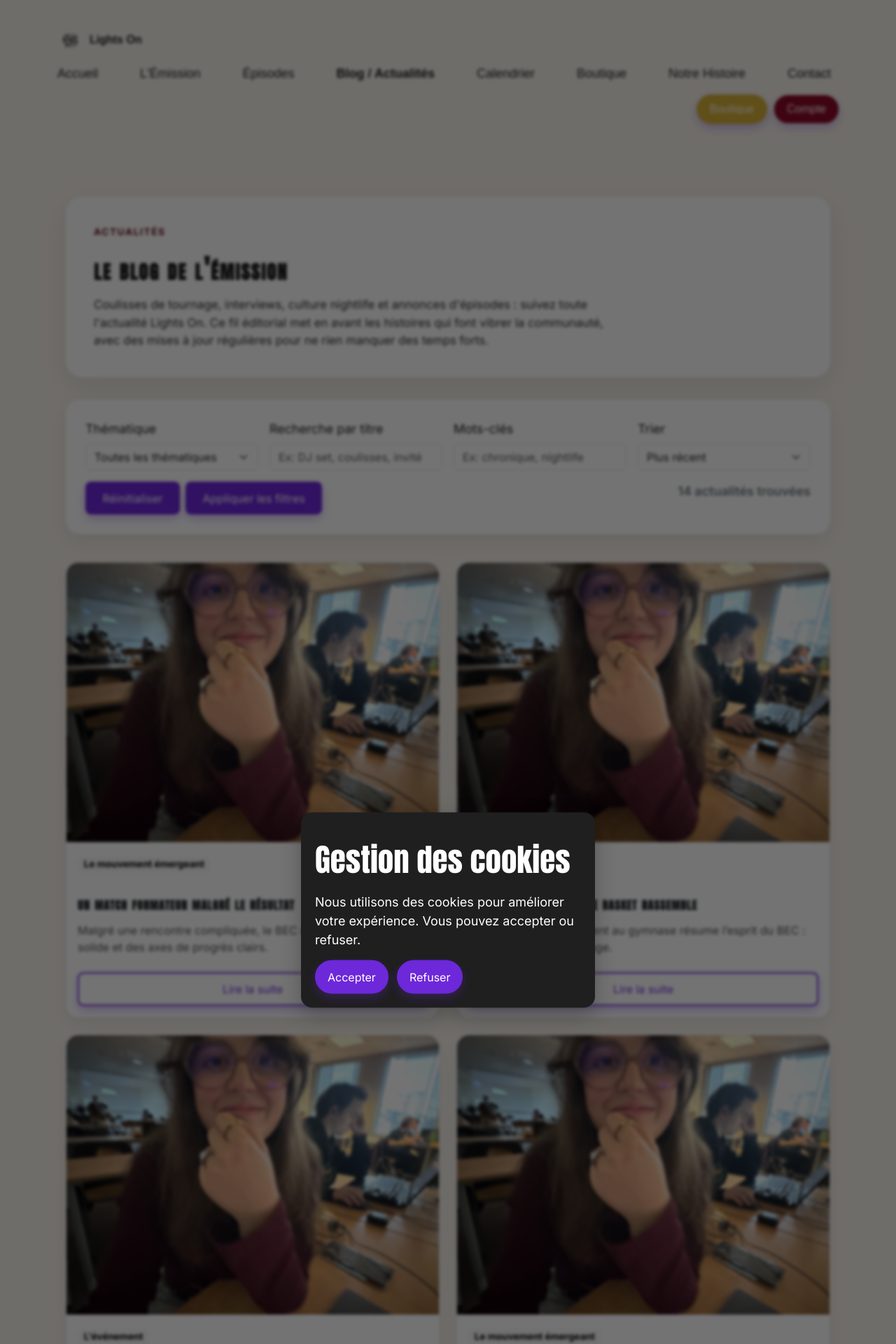
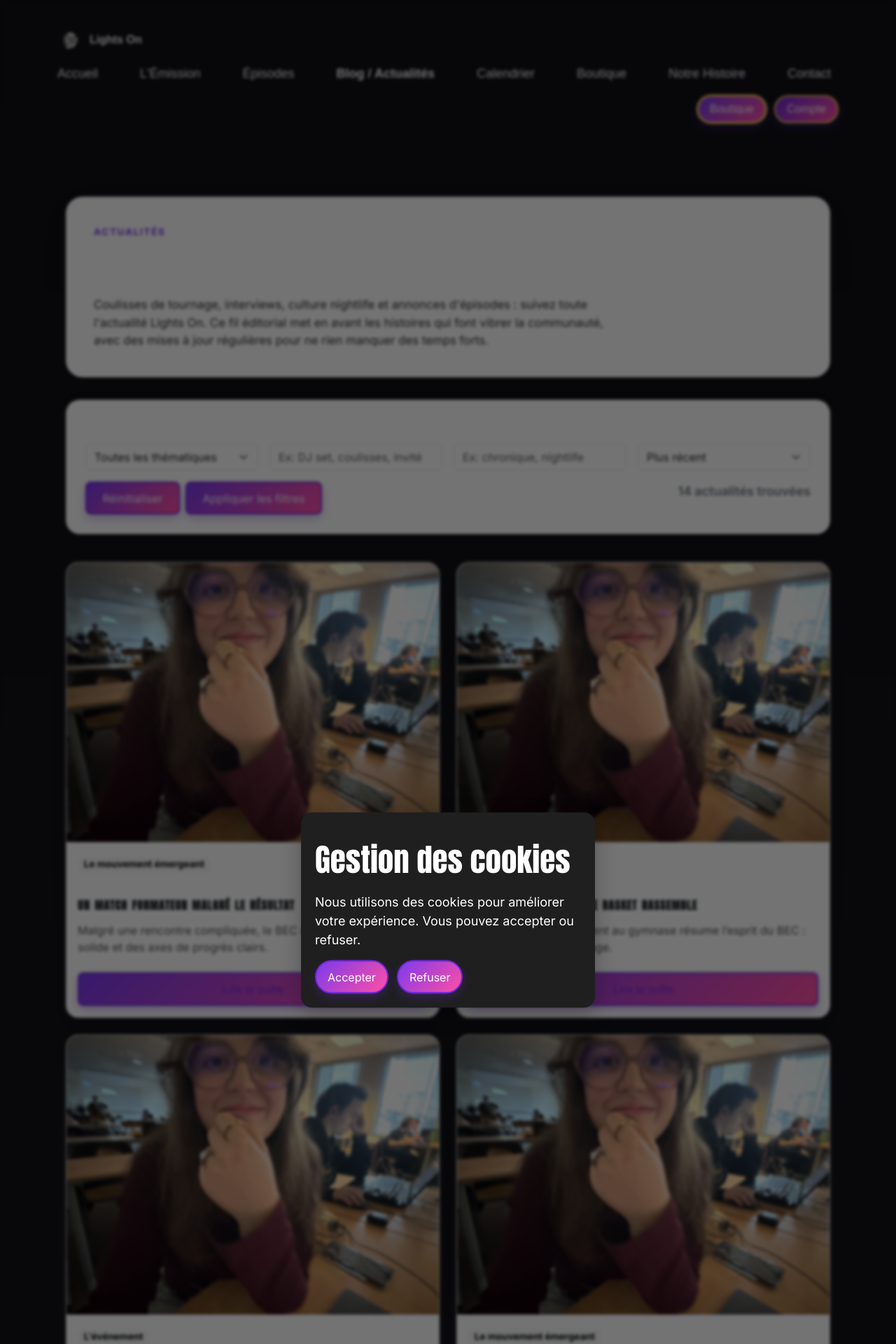
Before and after one commit to MehdiAks/Showtime_LightsOn, a PHP site: page /actualites.php in a window 1280 px wide. Shown: the top 1920 px of the page at 70% size. Run offline with PHP 8.4, Linux system fonts and the light colour scheme; data comes from the database, SQL or seed files in the repository; grey boxes are pictures that could not be loaded.

Commit message:
Refonte CSS vers une palette violet jaune rose

```diff
--- a/src/css/about.css
+++ b/src/css/about.css
@@ -3,7 +3,7 @@
 }
 
 .about-page h1 {
-    color: #67081D;
+    color: #7c3aed;
 }
 
 .about-page p {
--- a/src/css/actualites.css
+++ b/src/css/actualites.css
@@ -13,7 +13,7 @@
     letter-spacing: 0.12em;
     font-size: 0.85rem;
     font-weight: 700;
-    color: #67081d;
+    color: #7c3aed;
     margin-bottom: 0.75rem;
 }
 
--- a/src/css/colors.css
+++ b/src/css/colors.css
@@ -1,20 +1,52 @@
 :root {
-    --bec-offwhite: #181822;
-    --bec-dark: #f2eeff;
+    --bec-offwhite: #121218;
+    --bec-dark: #ffffff;
     --bec-accent: #ffd84d;
+    --bec-violet: #7c3aed;
+    --bec-pink: #ff4fa3;
+    --bec-surface: #1a1a24;
 }
 
 html {
-    background-color: var(--bec-offwhite);
+    background: linear-gradient(180deg, #101014 0%, #1b1b27 100%);
 }
 
 body {
     position: relative;
-    background-color: var(--bec-offwhite);
+    background: linear-gradient(180deg, #101014 0%, #1b1b27 100%);
     color: var(--bec-dark);
 }
 
+a,
+h1,
+h2,
+h3,
+h4,
+h5,
+h6,
+p,
+span,
+li,
+label {
+    color: #ffffff;
+}
 
+button,
+.btn,
+input[type="submit"],
+input[type="button"] {
+    background: linear-gradient(135deg, var(--bec-violet), var(--bec-pink));
+    color: #ffffff;
+    border: 1px solid var(--bec-accent);
+}
+
+button:hover,
+.btn:hover,
+input[type="submit"]:hover,
+input[type="button"]:hover {
+    background: linear-gradient(135deg, #8b5cf6, #ff6bb4);
+    color: #ffffff;
+}
 
 @media (max-width: 768px) {
     .site-main {
--- a/src/css/contact.css
+++ b/src/css/contact.css
@@ -12,7 +12,7 @@
 
 .champ input:focus {
     border-color: var(--bec-accent);
-    box-shadow: 0 0 0 0.2rem rgba(103, 8, 29, 0.25);
+    box-shadow: 0 0 0 0.2rem rgba(124, 58, 237, 0.25);
     outline: none;
 }
 
@@ -21,7 +21,7 @@
 }
 
 .btn_envoyer{
-    background-color: #67081d;
+    background-color: #7c3aed;
     color: #ddd;
     padding: 10px;
     border-radius: 25px;
--- a/src/css/css-header-footer/header-et-footer.css
+++ b/src/css/css-header-footer/header-et-footer.css
@@ -1,8 +1,8 @@
 
         :root {
-            --bec-offwhite: #f6f1ea;
-            --bec-dark: #1c1c1c;
-            --bec-accent: #67081D;
+            --bec-offwhite: #121218;
+            --bec-dark: #ffffff;
+            --bec-accent: #7c3aed;
         }
 
         html {
@@ -231,38 +231,38 @@
         }
 
         .btn-bec-primary {
-            background-color: var(--bec-accent);
+            background: linear-gradient(135deg, #6d28d9, #ff4fa3);
             border-color: var(--bec-accent);
             color: #fff;
 
         }
 
         .btn-bec-primary:hover {
-            background-color: #8a0a27;
-            border-color: #8a0a27;
+            background-color: #5b21b6;
+            border-color: #ffd84d;
         }
 
         .btn-bec-outline {
-            border-color: rgba(103, 8, 29, 0.35);
+            border-color: rgba(124, 58, 237, 0.45);
             color: var(--bec-accent);
         }
 
         .btn-bec-outline:hover {
-            background-color: rgba(103, 8, 29, 0.08);
+            background-color: rgba(124, 58, 237, 0.18);
         }
 
         .btn-contact-footer {
-            background-color: #fff;
-            color: #8a0a27;
+            background-color: #ffd84d;
+            color: #1a1a24;
             font-size: 18px;
             padding: 12px 24px;
-            border: 2px solid #fff;
+            border: 2px solid #ffd84d;
             border-radius: 6px;
         }
 
 
         .site-footer {
-            background-color: #8a0a27;
+            background: linear-gradient(135deg, #6d28d9, #ff4fa3);
             text-align: center;
         }
 
@@ -706,8 +706,8 @@
             font-size: 16px;
             padding: 6px 16px;
             border-radius: 999px;
-            border: 3px solid #d4af37;
-            background-color: #d4af37;
+            border: 3px solid #ffd84d;
+            background-color: #ffd84d;
             color: #fff;
             font-weight: 500;
             text-decoration: none;
@@ -932,16 +932,16 @@
             align-items: center;
             justify-content: center;
             gap: 8px;
-            background-color: #8a0a27;
-            border-color: #8a0a27;
+            background-color: #5b21b6;
+            border-color: #ffd84d;
             color: #fff;
             transition: transform 0.2s ease;
         }
 
         .btn-compte:hover,
         .btn-compte:focus {
-            background-color: #8a0a27;
-            border-color: #8a0a27;
+            background-color: #5b21b6;
+            border-color: #ffd84d;
             color: #fff;
             transform: scale(1.05);
         }
--- a/src/css/dashboard.css
+++ b/src/css/dashboard.css
@@ -41,7 +41,7 @@
   flex-direction: column;
   align-items: center;
   justify-content: center;
-  background: #c8102e;
+  background: #9333ea;
   overflow: hidden;
   gap: 1.5rem;
 }
--- a/src/css/matches.css
+++ b/src/css/matches.css
@@ -21,7 +21,7 @@
     text-align: center;
     position: relative;
     overflow: hidden;
-    background-color: rgba(103, 8, 29, 0.85);
+    background-color: rgba(124, 58, 237, 0.85);
     border: 1px solid #ddd;
     padding: 2rem;
     color: #fff;
@@ -62,7 +62,7 @@
 }
 
 .btn-more {
-    background-color: #67081d;
+    background-color: #7c3aed;
     color: #ddd;
     padding: 10px;
     border-radius: 25px;
--- a/src/css/signup.css
+++ b/src/css/signup.css
@@ -59,7 +59,7 @@
 
 .champ input:focus {
     border-color: var(--bec-accent);
-    box-shadow: 0 0 0 0.2rem rgba(103, 8, 29, 0.25);
+    box-shadow: 0 0 0 0.2rem rgba(124, 58, 237, 0.25);
     outline: none;
 }
 
--- a/src/css/style.css
+++ b/src/css/style.css
@@ -88,7 +88,7 @@
 }
 
 .home-match-card {
-    background-color: #67081d;
+    background-color: #7c3aed;
     color: #fff;
 }
 
```
Also changed, not shown: other parts of src/css/css-header-footer/header-et-footer.css (+27 -27 lines), src/css/login.css (+4 -4 lines), src/css/team-detail.css (+7 -7 lines).
